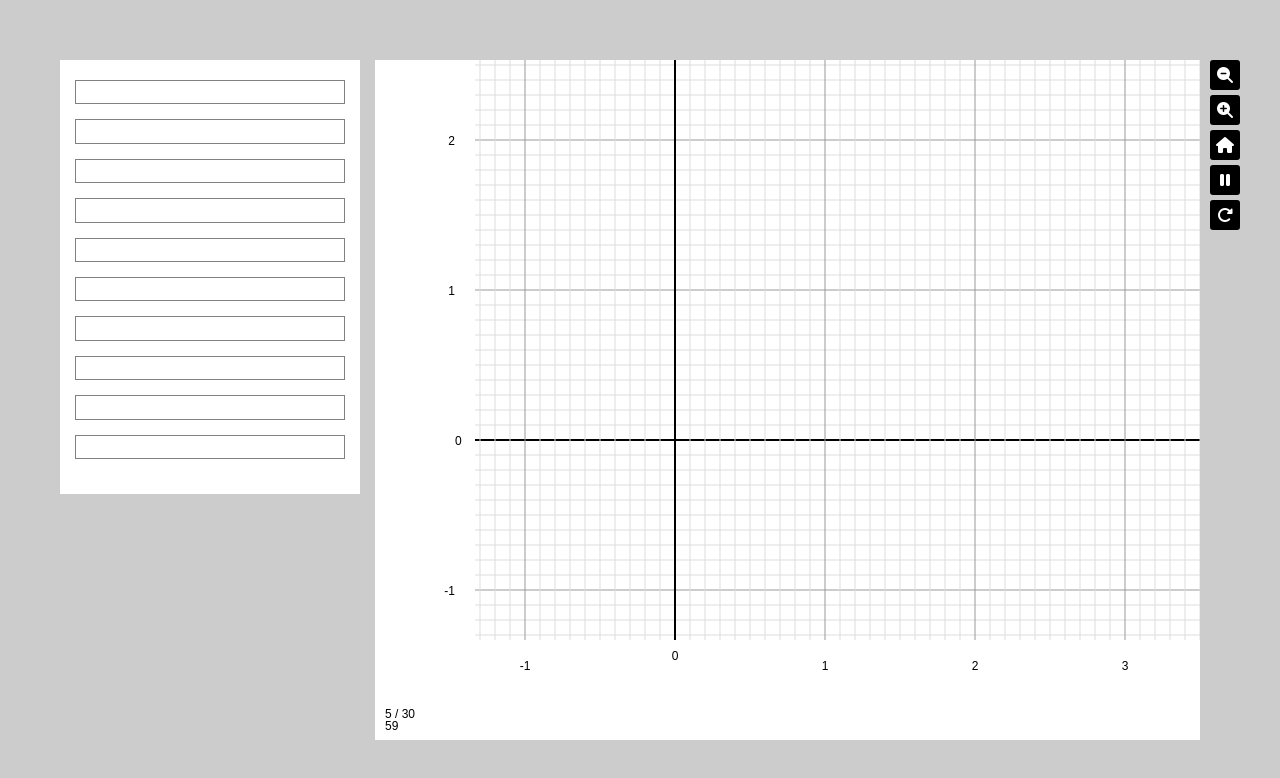
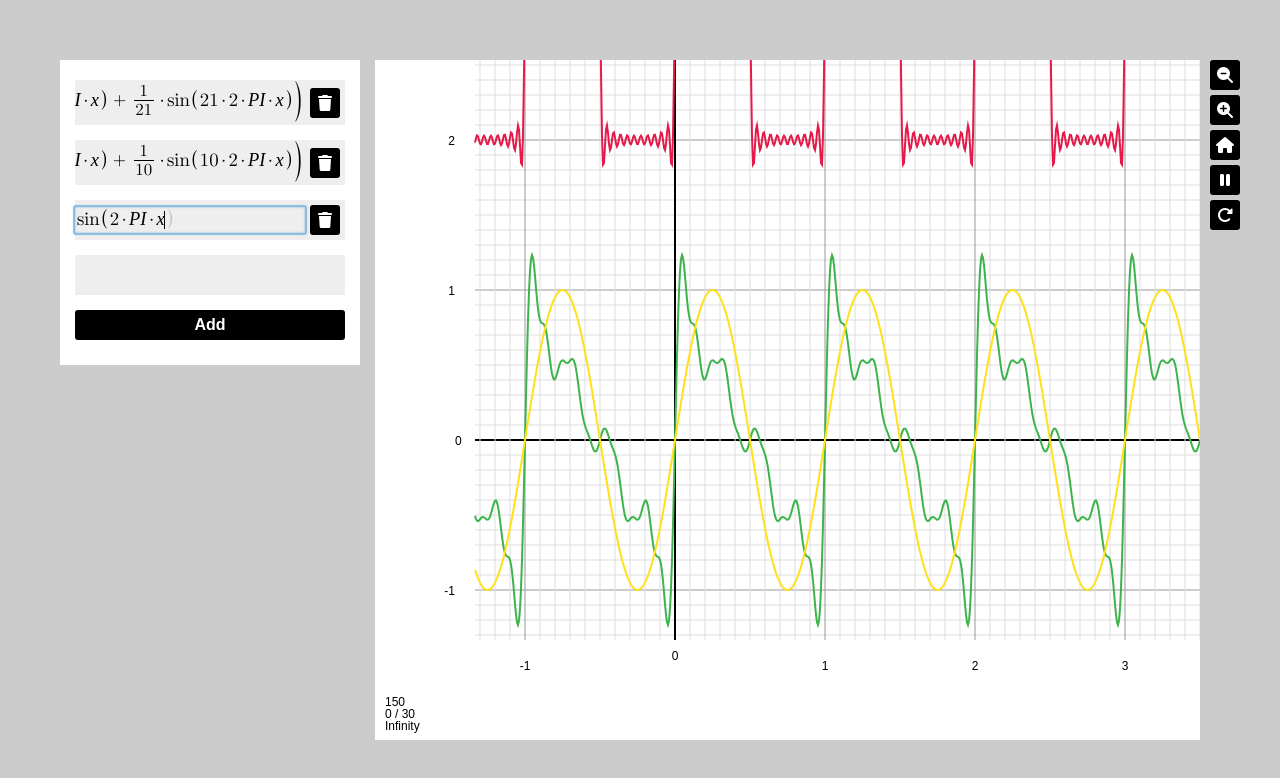
Before and after one commit to MulleMiel/graphjs, a plain HTML site: page index.html in a window 1280 px wide. Drawn offline with Linux system fonts and the light colour scheme.

Commit message:
enable function with PI and stop animation on blur

```diff
--- a/assets/css/style.css
+++ b/assets/css/style.css
@@ -7,6 +7,22 @@ body {
   margin: 0;
   overflow-y: scroll;
   font-family: sans-serif;
+}
+
+.button {
+  background-color: black;
+  color: white;
+  border: none;
+  border-radius: 3px;
+  min-width: 30px;
+  height: 30px;
+  font-weight: 800;
+  cursor: pointer;
+  display: inline-flex;
+  justify-content: center;
+  align-items: center;
+  margin-bottom: 5px;
+  font-size: 16px;
 }
 
 #wrapper {
@@ -40,20 +56,8 @@ body {
   width: 40px;
 }
 
-#buttons-zoom .button {
-  background-color: black;
-  color: white;
-  border: none;
-  border-radius: 3px;
-  width: 30px;
-  height: 30px;
-  font-weight: 800;
-  cursor: pointer;
-  display: inline-flex;
-  justify-content: center;
-  align-items: center;
-  margin-bottom: 5px;
-  font-size: 16px;
+#buttons-zoom {
+
 }
 
 #buttons-zoom .button i {
@@ -77,7 +81,25 @@ body {
   flex-shrink: 0;
 }
 
+#canvas-inputs .button.add {
+  width: 100%;
+}
+
+#canvas-inputs .function {
+  display: flex;
+  gap: 5px;
+  margin-bottom: 15px;
+  align-items: center;
+  background: #eeeeee;
+  min-height: 40px;
+}
+
+#canvas-inputs .function .button {
+  margin-right: 5px;
+  margin-bottom: 0;
+}
+
 #canvas-inputs .function-input {
-  width: 100%;
-  margin-bottom: 15px;
+  width: calc(100% - 40px);
+  border: none;
 }
--- a/assets/js/metric.js
+++ b/assets/js/metric.js
@@ -39,6 +39,7 @@ class Graph {
     this.lastTime = new Date().getTime();
     this.dt = 2;
     this.rdt = this.dt;
+    this.enabled = true;
     this.paused = false;
     this.pausedManual = false;
 
@@ -86,7 +87,9 @@ class Graph {
 
     this.render();
 
-    requestAnimationFrame(this.animate.bind(this));
+    if(this.enabled){
+      requestAnimationFrame(this.animate.bind(this));
+    }
   }
 
   clearCanvas(){
@@ -112,8 +115,10 @@ class Graph {
 
     const fps = Math.round(1 / this.rdt);
     const time = Math.round(this.time * 10) / 10;
+    const ppm = Math.round(this.ppm);
     //const text = `${fps} | ${time}`
 
+    this.ctx.fillText(ppm, 10, this.canvas.height - 24 - 10);
     this.ctx.fillText(time + " / " + this.maxTime, 10, this.canvas.height - 12 - 10);
     this.ctx.fillText(fps, 10, this.canvas.height - 10);
   }
@@ -213,11 +218,11 @@ class Graph {
     }
 
     if(id === "button-pause"){
-      this.pauseManual()
+      this.togglePauseManual();
     }
 
     if(id === "button-replay"){
-      this.replay()
+      this.replay();
     }
   }
 
@@ -297,7 +302,7 @@ class Graph {
     //this.ppm = 62.5; // px per meter
   }
 
-  pauseManual(){
+  togglePauseManual(){
     if(this.pausedManual){
       this.uiElement.classList.remove("paused");
       this.pausedManual = false;
@@ -307,6 +312,15 @@ class Graph {
       this.pausedManual = true;
       this.paused = true;
     }
+  }
+
+  startAnimation(){
+    this.enabled = true;
+    this.animate()
+  }
+
+  stopAnimation(){
+    this.enabled = false;
   }
 
   replay(){
@@ -724,8 +738,9 @@ class Function {
 
     // Check if function is valid
     try{
-      this.fn({ x: 1 });
+      this.fn({ x: 1 }, { PI: 3.14159265359, "pi": 3.14159265359 });
     } catch(err) {
+      //console.log(err)
       return;
     }
 
@@ -738,7 +753,6 @@ class Function {
     for(let xPx = 0; xPx <= gridDim.x; xPx+=dx){
       const x = this.pxToM(origin.x, xPx, ppm, scale.x);
 
-      //const y = 1.5 * Math.round(x) + Math.sin(x); // function
       const y = this.fn({ x });
 
       const yPx = this.mToPx(origin.y, y, ppm, scale.y);
--- a/index.html
+++ b/index.html
@@ -21,17 +21,21 @@
   <div id="wrapper">
     <div id="canvas-inputs">
       <div class="function">
-        <div class="function-input"></div>
-        <div class="function-input"></div>
-        <div class="function-input"></div>
-        <div class="function-input"></div>
-        <div class="function-input"></div>
-        <div class="function-input"></div>
-        <div class="function-input"></div>
-        <div class="function-input"></div>
-        <div class="function-input"></div>
+        <div class="function-input">3+\frac{4}{PI}\cdot \left(\sin \left(2\cdot PI\cdot x\right)+\frac{1}{3}\cdot \sin \left(3\cdot 2\cdot PI\cdot x\right)+\frac{1}{5}\cdot \sin \left(5\cdot 2\cdot PI\cdot x\right)+\frac{1}{7}\cdot \sin \left(7\cdot 2\cdot PI\cdot x\right)+\frac{1}{9}\cdot \sin \left(9\cdot 2\cdot PI\cdot x\right)+\frac{1}{11}\cdot \sin \left(11\cdot 2\cdot PI\cdot x\right)+\frac{1}{13}\cdot \sin \left(13\cdot 2\cdot PI\cdot x\right)+\frac{1}{15}\cdot \sin \left(15\cdot 2\cdot PI\cdot x\right)+\frac{1}{17}\cdot \sin \left(17\cdot 2\cdot PI\cdot x\right)+\frac{1}{19}\cdot \sin \left(19\cdot 2\cdot PI\cdot x\right)+\frac{1}{21}\cdot \sin \left(21\cdot 2\cdot PI\cdot x\right)\right)</div>
+        <button class="button"><i class="fa-regular fa-trash"></i></button>
+      </div>
+      <div class="function">
+        <div class="function-input">\frac{2}{PI}\cdot \left(\sin \left(2\cdot PI\cdot x\right)+\frac{1}{2}\cdot \sin \left(2\cdot 2\cdot PI\cdot x\right)+\frac{1}{3}\cdot \sin \left(3\cdot 2\cdot PI\cdot x\right)+\frac{1}{4}\cdot \sin \left(4\cdot 2\cdot PI\cdot x\right)+\frac{1}{4}\cdot \sin \left(4\cdot 2\cdot PI\cdot x\right)+\frac{1}{5}\cdot \sin \left(5\cdot 2\cdot PI\cdot x\right)+\frac{1}{6}\cdot \sin \left(6\cdot 2\cdot PI\cdot x\right)+\frac{1}{7}\cdot \sin \left(7\cdot 2\cdot PI\cdot x\right)+\frac{1}{8}\cdot \sin \left(8\cdot 2\cdot PI\cdot x\right)+\frac{1}{9}\cdot \sin \left(9\cdot 2\cdot PI\cdot x\right)+\frac{1}{10}\cdot \sin \left(10\cdot 2\cdot PI\cdot x\right)\right)</div>
+        <button class="button"><i class="fa-regular fa-trash"></i></button>
+      </div>
+      <div class="function">
+        <div class="function-input">\sin \left(2\cdot PI\cdot x\right)</div>
+        <button class="button"><i class="fa-regular fa-trash"></i></button>
+      </div>
+      <div class="function">
         <div class="function-input"></div>
       </div>
+      <div class="button add">Add</div>
     </div>
     <div id="canvas-ui">
       <div id="canvas-outer">
@@ -100,17 +104,43 @@
           } catch(err) {
             grid.removeFunction(mathField.id);
           }
-
-
-          //const result = fn(variables = { x: 10 });
-          //console.log(enteredFunction);
-          //console.log(fn);
-          //console.log(result);
-
-
+        },
+        upOutOf: function(mathField) {
+          //console.log("up");
+        },
+        moveOutOf: function(dir, mathField) {
+          if (dir === MQ.L) {
+            //console.log("left");
+          } else {
+            //console.log("right");
+          }
+        },
+        downOutOf: function(mathField) {
+          //console.log("down");
+        },
+        enter: function() {
+          //console.log("enter");
         }
       }
     });
+
+    // Focus
+    mathField.el().querySelector('textarea').addEventListener('focusin', () => {
+      grid.stopAnimation();
+    });
+
+    // Blur
+    mathField.el().querySelector('textarea').addEventListener('focusout', () => {
+      grid.startAnimation();
+    });
+
+    // Execute already entered math
+    const enteredFunction = mathField.latex();
+    if(enteredFunction !== ""){
+      mathField.focus();
+      mathField.keystroke('Spacebar');
+      mathField.keystroke('Backspace');
+    }
   }
   </script>
 
```
